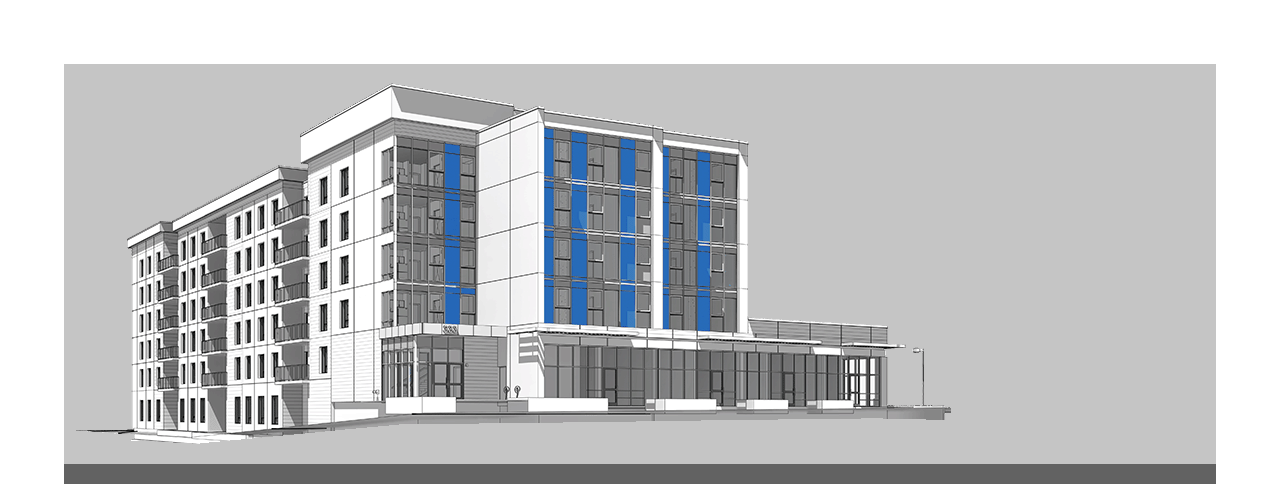
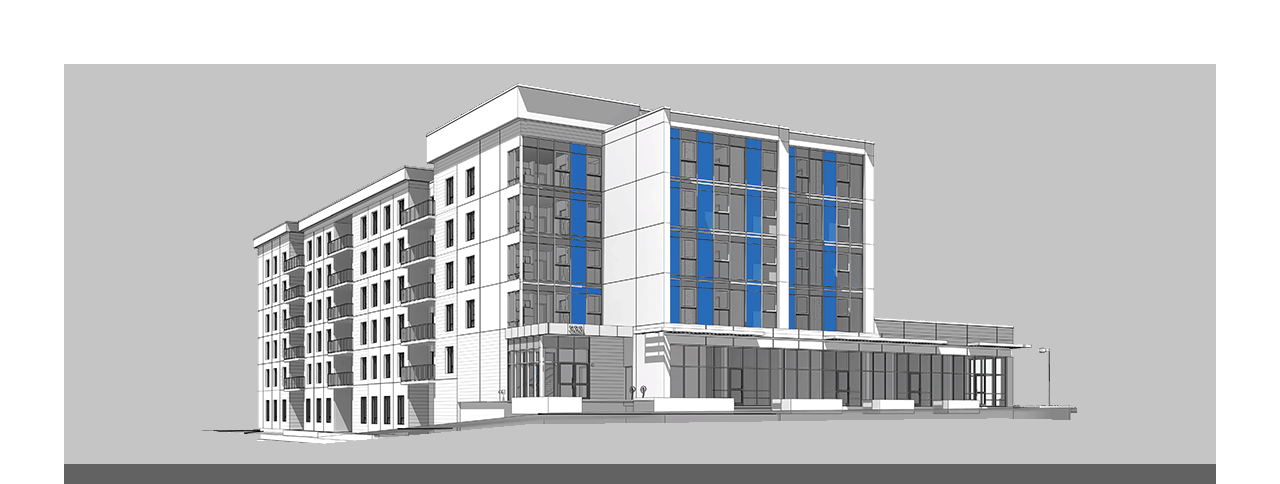
Before and after one commit to pgcm-qc/pgcm-qc_report, a plain HTML site: page build.html in a window 1280 px wide. Shown: the top 484 px of the page. Drawn offline with Linux system fonts and the light colour scheme.

Commit message:
flex_update

```diff
--- a/build.html
+++ b/build.html
@@ -62,13 +62,24 @@
 
         .sidetext{background-color: rgb(98, 98, 98); font-family: 'Artifakt Element Bold', sans-serif; font-weight: 600; font-size: 35px;}
 
+        .main_header {
+    max-width: 100%; /* Set the maximum width of the container */
+    display: flex;
+    justify-content: center; /* Center horizontally */
+    align-items: center; /* Center vertically */
+    height: 100vh; /* Set the container height to fill the viewport height */
+}
 
+.main_header img {
+    max-width: 100%; /* Make the image responsive */
+    height: auto; /* Allow the image to maintain its aspect ratio */
+}
 
     </style>
 </head>
 
 <body>
-    <div class="main_header"><img src="albert333.png" alt="333 Albert Street, Waterloo, Ontario"></div>
+    <div class="main_header"><img id="imageid" src="albert333.png" alt="333 Albert Street, Waterloo, Ontario"></div>
     <div class="header2"><h1 class="sidetext">Correspondence Hi, your report is here! :)</h1></div>
 
     <div class="upper-buttons">
```
